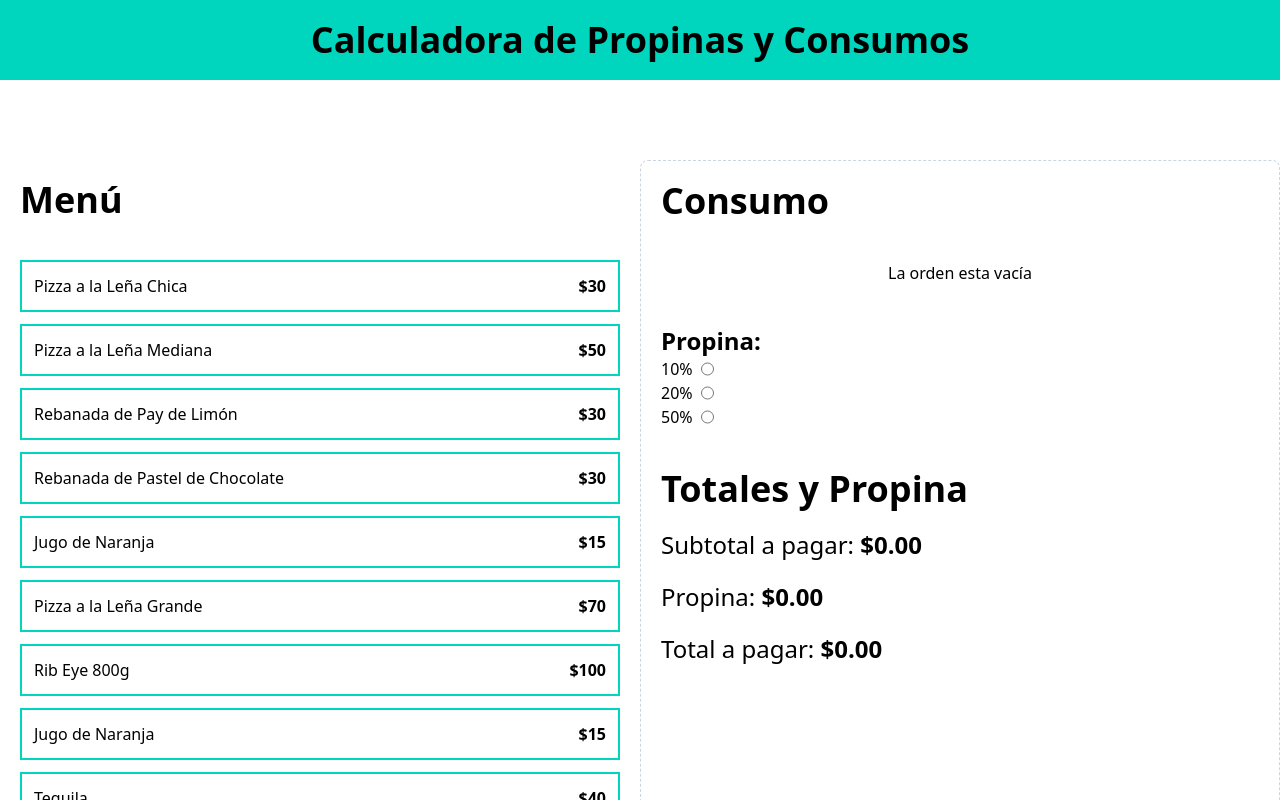
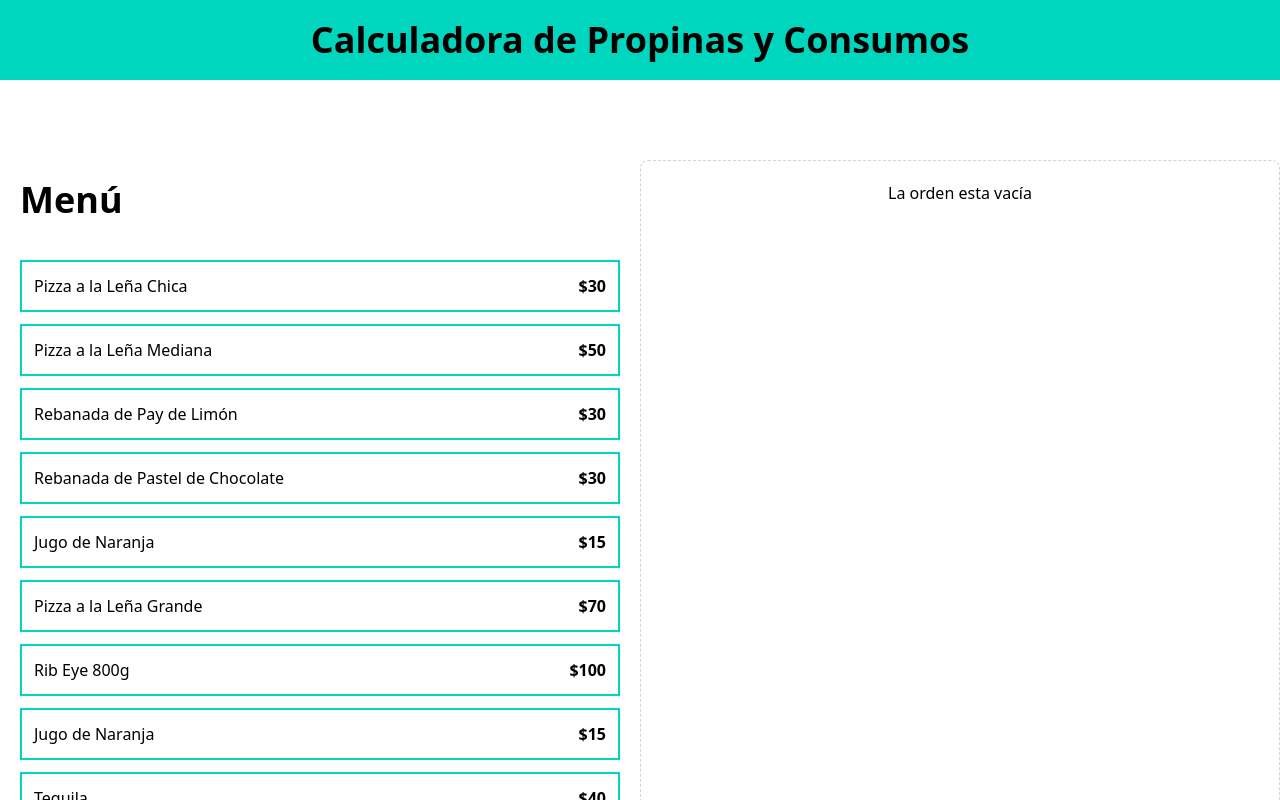
Before and after one commit to MorsaDevOmarG/CalculadoraPropinasTs, a React (Vite) app: page / in a window 1280 px wide. Shown: the top 800 px of the page. Built offline with nearby package versions, Linux system fonts and the light colour scheme.

Commit message:
Reiniciando la ORDEN

```diff
--- a/src/App.tsx
+++ b/src/App.tsx
@@ -8,7 +8,7 @@ import TipPercentageForm from './components/TipPercentageForm';
 function App() {
   // console.log(menuItems);
 
-  const { order, tip, setTip, addItem, removeItem } = useOrder();
+  const { order, tip, setTip, addItem, removeItem, placeOrder } = useOrder();
 
   return (
     <>
@@ -33,16 +33,17 @@ function App() {
         <div className="border border-dashed border-slate-300 p-5 rounded-lg space-y-10">
           {/* <h2>Consumo</h2> */}
 
-          <OrderContents order={order} removeItem={removeItem} />
+          {order.length ? (
+            <>
+              <OrderContents order={order} removeItem={removeItem} />
 
-          <TipPercentageForm
-            setTip={setTip}
-          />
+              <TipPercentageForm setTip={setTip} tip={tip} />
 
-          <OrderTotals
-            order={order}
-            tip={tip}
-          />
+              <OrderTotals order={order} tip={tip} placeOrder={placeOrder} />
+            </>
+          ) : (
+            <p className="text-center">La orden esta vacía</p>
+          )}
         </div>
       </main>
     </>
--- a/src/components/OrderContents.tsx
+++ b/src/components/OrderContents.tsx
@@ -2,20 +2,20 @@ import { formatCurrency } from "../helpers";
 import { OrderItem, type MenuItem } from "../types";
 
 type OrderContentsProps = {
-  order: OrderItem[],
-  removeItem: (id: MenuItem['id']) => void,
+  order: OrderItem[];
+  removeItem: (id: MenuItem["id"]) => void;
 };
 
-export default function OrderContents({ order, removeItem }: OrderContentsProps) {
+export default function OrderContents({
+  order,
+  removeItem,
+}: OrderContentsProps) {
   return (
     <div>
       <h2 className="font-black text-4xl">Consumo</h2>
 
       <div className="space-y-3 mt-10">
-        {order.length === 0 ? (
-          <p className="text-center">La orden esta vacía</p>
-        ) : (
-          order.map((item) => (
+        {order.map((item) => (
           <div
             key={item.id}
             className="flex justify-between items-center border-t border-gray-200 py-5 last-of-type:border-b"
@@ -39,8 +39,7 @@ export default function OrderContents({ order, removeItem }: OrderContentsProps)
               X
             </button>
           </div>
-          ))
-        )}
+        ))}
       </div>
     </div>
   );
--- a/src/components/OrderTotals.tsx
+++ b/src/components/OrderTotals.tsx
@@ -5,9 +5,10 @@ import { formatCurrency } from '../helpers/index';
 type OrderTotalsProps = {
   order: OrderItem[],
   tip: number,
+  placeOrder: () => void,
 };
 
-export default function OrderTotals({ order, tip }: OrderTotalsProps) {
+export default function OrderTotals({ order, tip, placeOrder }: OrderTotalsProps) {
   // const subtotalAmount = useMemo(() => order.reduce((total, item) => total + item.price * item.quantity, 0), [order]);
   // const tipAmount = useMemo(() => subtotalAmount * tip, [tip, order]);
   // const totalAmount = useMemo(() => subtotalAmount + tipAmount, [tip, order]);
@@ -23,26 +24,32 @@ export default function OrderTotals({ order, tip }: OrderTotalsProps) {
         <h2 className="font-black text-4xl">Totales y Propina</h2>
 
         <p className="text-2xl my-5">
-          Subtotal a pagar: {''}
+          Subtotal a pagar: {""}
           {/* <span className="font-bold">{formatCurrency(subtotalAmount)}</span> */}
           {/* De esta forma sería si ejecutamos useCallback */}
-            <span className="font-bold">{formatCurrency(subtotalAmount())}</span>
+          <span className="font-bold">{formatCurrency(subtotalAmount())}</span>
         </p>
 
         <p className="text-2xl my-5">
-          Propina: {''}
+          Propina: {""}
           {/* <span className="font-bold">{formatCurrency(tipAmount)}</span> */}
           <span className="font-bold">{formatCurrency(tipAmount())}</span>
         </p>
 
         <p className="text-2xl my-5">
-          Total a pagar: {''}
+          Total a pagar: {""}
           {/* <span className="font-bold">{formatCurrency(totalAmount)}</span> */}
           <span className="font-bold">{formatCurrency(totalAmount())}</span>
         </p>
       </div>
 
-      <button></button>
+      <button
+        className="w-full bg-black p-3 text-white font-bold mt-10 cursor-pointer disabled:opacity-10 disabled:cursor-default"
+        disabled={totalAmount() === 0}
+        onClick={placeOrder}
+      >
+        Guardar Orden
+      </button>
     </>
-  )
+  );
 };
--- a/src/components/TipPercentageForm.tsx
+++ b/src/components/TipPercentageForm.tsx
@@ -21,21 +21,29 @@ const tipOptions = [
 type TipPercentageFormProps = {
   // setTip: React.Dispatch<React.SetStateAction<number>>
   // setTip: Dispatch<React.SetStateAction<number>>
-  setTip: Dispatch<SetStateAction<number>>
+  setTip: Dispatch<SetStateAction<number>>,
+  tip: number,
 };
 
-export default function TipPercentageForm({setTip}: TipPercentageFormProps) {
+export default function TipPercentageForm({setTip, tip}: TipPercentageFormProps) {
   return (
     <div>
       <h3 className="font-black text-2xl">Propina:</h3>
 
       <form action="">
-        {tipOptions.map((tip) => (
-          <div className="flex gap-2" key={tip.id}>
-            <label htmlFor={tip.id}>{tip.label}</label>
+        {tipOptions.map((tipOptions) => (
+          <div className="flex gap-2" key={tipOptions.id}>
+            <label htmlFor={tipOptions.id}>{tipOptions.label}</label>
 
             {/* Con el signo de: +, lo convierte a NUMBER */}
-            <input type="radio" name="tip" id={tip.id} value={tip.value} onChange={e => setTip(+e.target.value)}/>
+            <input
+              type="radio"
+              name="tip"
+              id={tipOptions.id}
+              value={tipOptions.value}
+              onChange={(e) => setTip(+e.target.value)}
+              checked={tip === tipOptions.value}
+            />
           </div>
         ))}
       </form>
--- a/src/hooks/useOrder.ts
+++ b/src/hooks/useOrder.ts
@@ -33,11 +33,20 @@ export default function useOrder() {
     setOrder( order.filter(item => item.id !== id) );
   };
 
+  const placeOrder = () => {
+    // Lógica para guardar la orden
+    // console.log("Orden guardada:");
+
+    setOrder([]);
+    setTip(0);
+  };
+
   return {
     order,
     tip,
     setTip,
     addItem,
     removeItem,
+    placeOrder,
   };
 };
```
Lines whose indentation alone changed are shown as unchanged.
